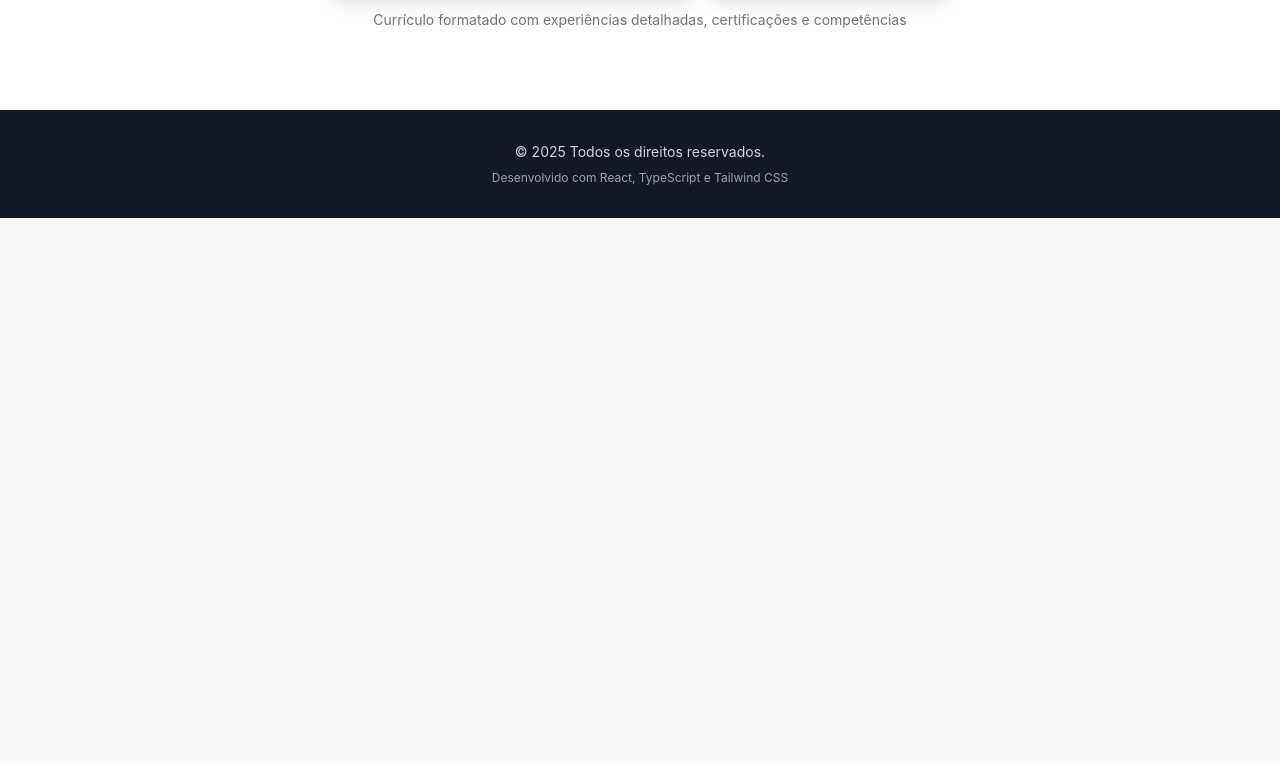
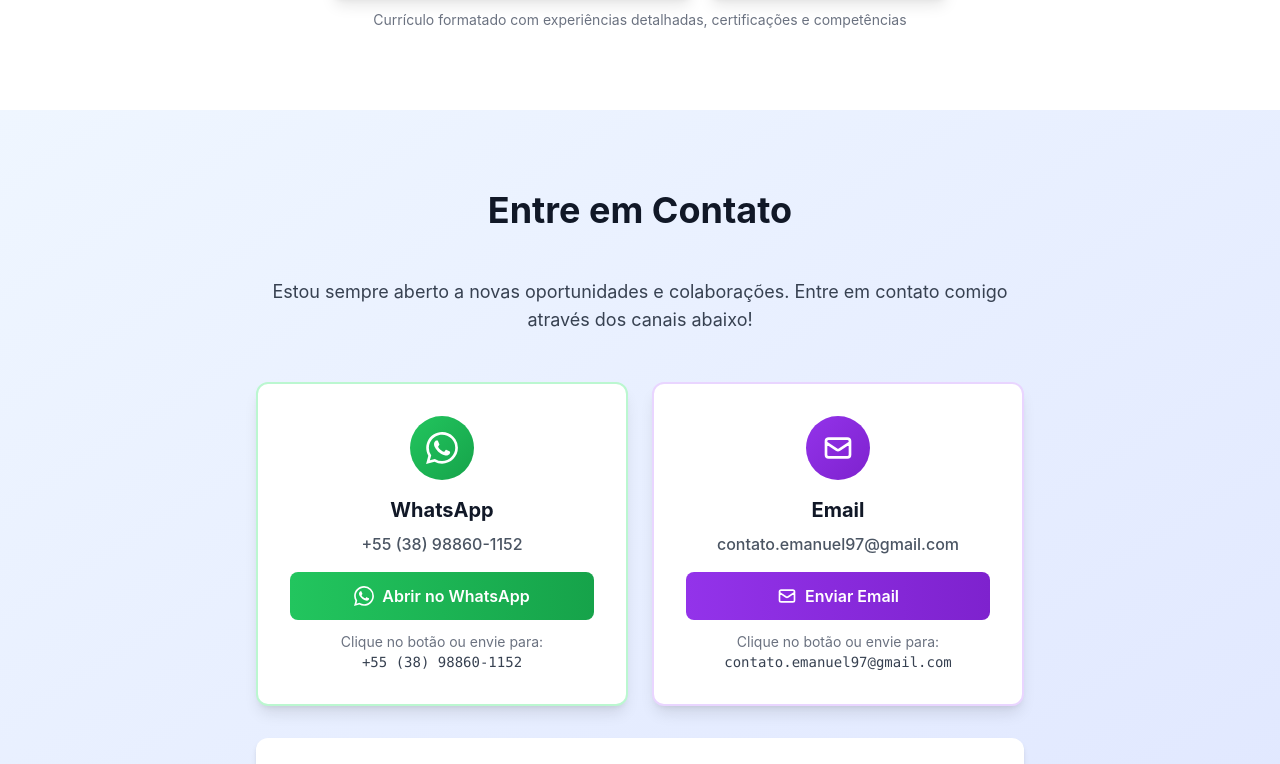
Before and after one commit to ContatoEmanuel/react-front-portfolio, a React (Vite) app: page / in a window 1280 px wide. Shown: the part 6927-7691 px from the top of the page. Before the commit the page ends 7145 px from the top, so only its background shows below. Built offline with nearby package versions, Linux system fonts and the light colour scheme.

Commit message:
fix: Adiciona seção Contact ao App.tsx
- Importa componente Contact
- Renderiza Contact antes do Footer
- Ordem final: Hero → About → Projects → Experience → Contact

```diff
--- a/src/App.tsx
+++ b/src/App.tsx
@@ -4,6 +4,7 @@ import Hero from './components/sections/Hero';
 import About from './components/sections/About';
 import Projects from './components/sections/Projects';
 import Experience from './components/sections/Experience';
+import Contact from './components/sections/Contact';
 
 function App() {
   return (
@@ -14,6 +15,7 @@ function App() {
         <About />
         <Projects />
         <Experience />
+        <Contact />
       </main>
       <Footer />
     </>
```
